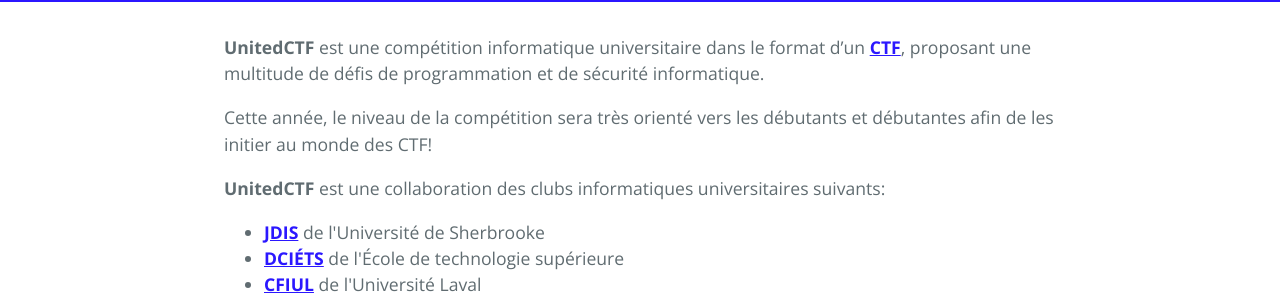
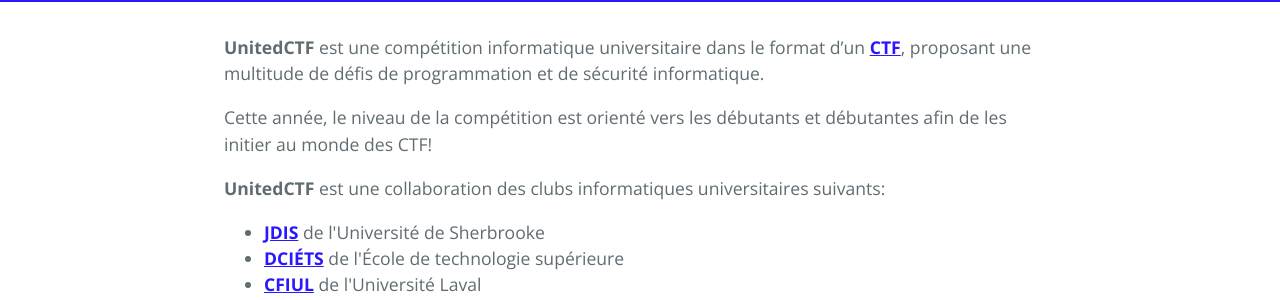
Before and after one commit to UnitedCTF/unitedctf.github.io, a Jekyll site: the page built from index.md, in a window 1280 px wide. Shown: the part 574-874 px from the top of the page. Built offline with Jekyll 4.4.1, drawn with Linux system fonts in a browser that asks for light colours.

Commit message:
sera très --> est

```diff
--- a/index.md
+++ b/index.md
@@ -5,7 +5,7 @@ title: "UnitedCTF"
 
 **UnitedCTF** est une compétition informatique universitaire dans le format d'un **[CTF](#quest-ce-quun-ctf)**, proposant une multitude de défis de programmation et de sécurité informatique.
 
-Cette année, le niveau de la compétition sera très orienté vers les débutants et débutantes afin de les initier au monde des CTF!
+Cette année, le niveau de la compétition est orienté vers les débutants et débutantes afin de les initier au monde des CTF!
 
 **UnitedCTF** est une collaboration des clubs informatiques universitaires suivants:
 <ul>
```
